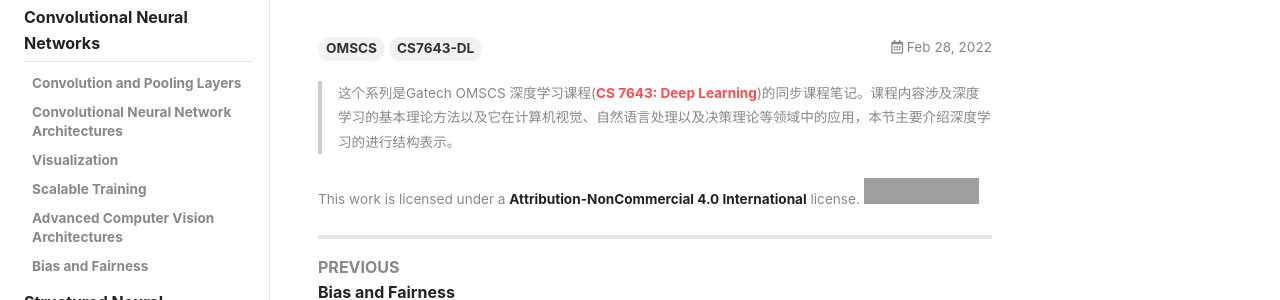
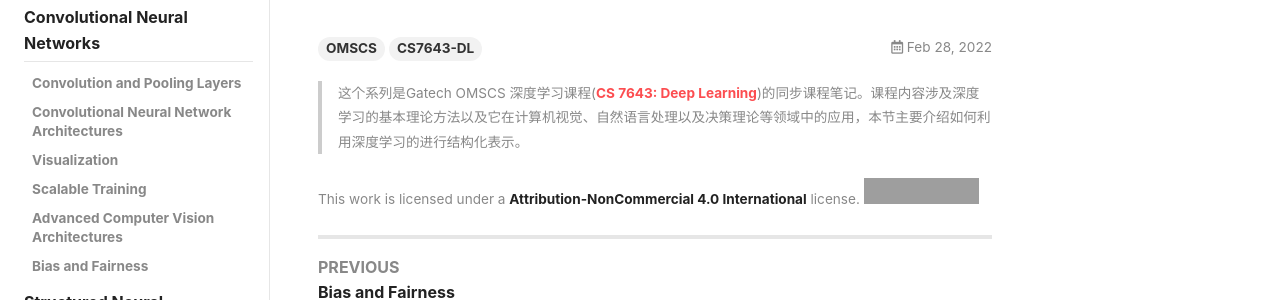
Before and after one commit to peng00bo00/peng00bo00_previous_blog, a Jekyll site: the page built from _posts/2022-02-28-OMSCS-DL-NOTES-11.md, in a window 1280 px wide. Shown: the part 247-547 px from the top of the page. Built offline with Jekyll 4.4.1, drawn with Linux system fonts in a browser that asks for light colours; nearby versions of some CDN libraries; grey boxes are pictures that could not be loaded.

Commit message:
Update 2022-02-28-OMSCS-DL-NOTES-11.md

```diff
--- a/_posts/2022-02-28-OMSCS-DL-NOTES-11.md
+++ b/_posts/2022-02-28-OMSCS-DL-NOTES-11.md
@@ -9,5 +9,5 @@
   nav: OMSCS-DL
 ---
 
-> 这个系列是Gatech OMSCS 深度学习课程([CS 7643: Deep Learning](https://omscs.gatech.edu/cs-7643-deep-learning))的同步课程笔记。课程内容涉及深度学习的基本理论方法以及它在计算机视觉、自然语言处理以及决策理论等领域中的应用，本节主要介绍深度学习的进行结构表示。
+> 这个系列是Gatech OMSCS 深度学习课程([CS 7643: Deep Learning](https://omscs.gatech.edu/cs-7643-deep-learning))的同步课程笔记。课程内容涉及深度学习的基本理论方法以及它在计算机视觉、自然语言处理以及决策理论等领域中的应用，本节主要介绍如何利用深度学习的进行结构化表示。
 <!--more-->
```
